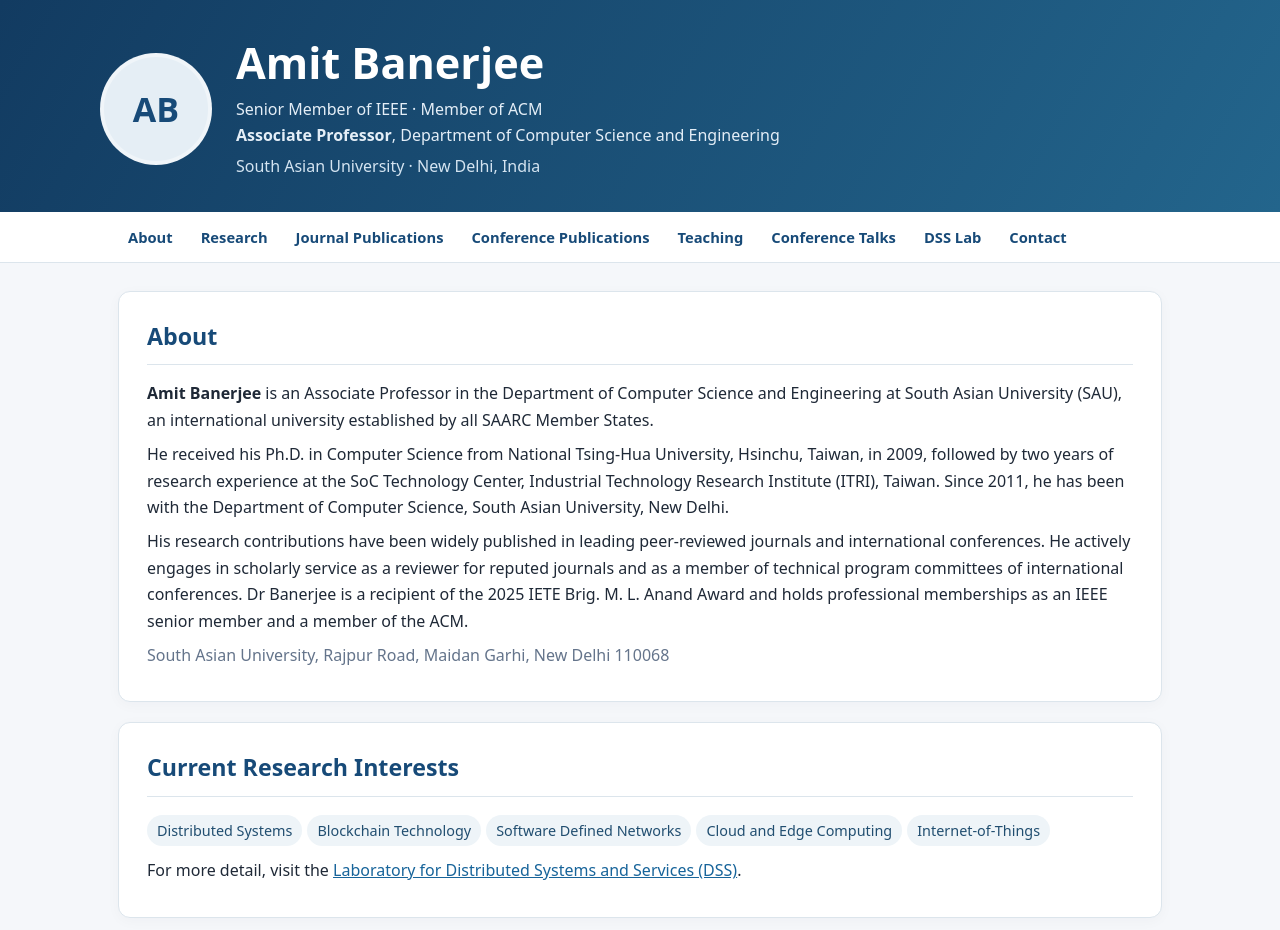
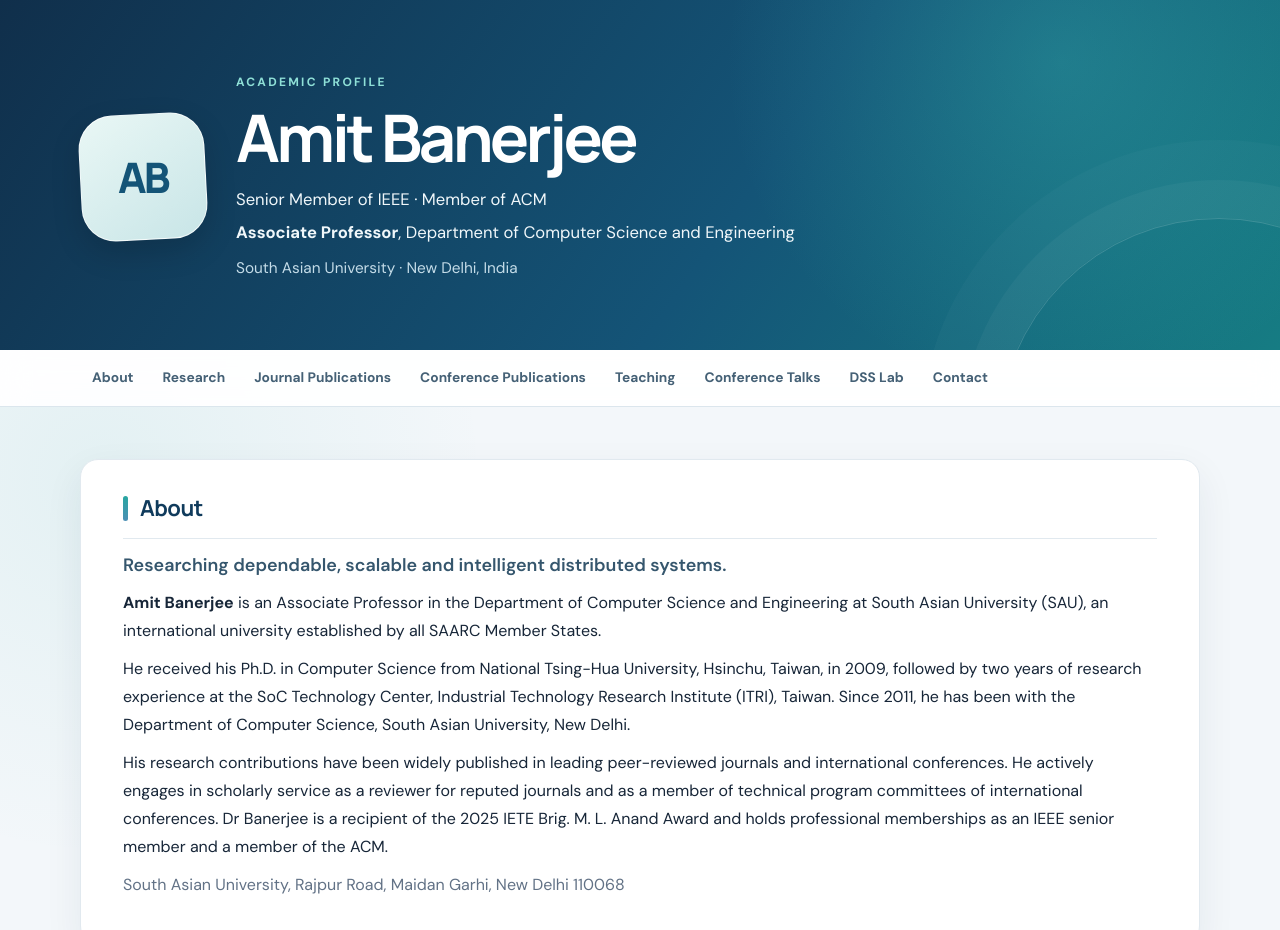
Before and after one commit to amit-banerjee-webpage/main, a plain HTML site: page index.html in a window 1280 px wide. Shown: the top 930 px of the page. Drawn offline with Linux system fonts and the light colour scheme.

Commit message:
Add files via upload

```diff
--- a/index.html
+++ b/index.html
@@ -5,49 +5,35 @@
 <meta name="viewport" content="width=device-width, initial-scale=1">
 <meta name="description" content="Academic homepage of Amit Banerjee, Associate Professor at South Asian University.">
 <title>Amit Banerjee | Academic Homepage</title>
-<style>
-:root{--ink:#1f2937;--muted:#64748b;--blue:#174a78;--pale:#eef4f8;--line:#dce5ec;--bg:#f5f7fa}
-*{box-sizing:border-box}html{scroll-behavior:smooth}body{margin:0;background:var(--bg);color:var(--ink);font:16px/1.65 system-ui,-apple-system,Segoe UI,Roboto,Arial,sans-serif}
-header{background:linear-gradient(120deg,#123b61,#23658c);color:white;padding:38px 20px 32px}
-.hero{max-width:1080px;margin:auto;display:flex;gap:24px;align-items:center}.avatar{width:112px;height:112px;border-radius:50%;background:#e5eef5;color:#174a78;display:grid;place-items:center;font-size:34px;font-weight:750;border:4px solid #ffffff66;flex:none}
-h1{font-size:clamp(2rem,5vw,2.7rem);line-height:1.15;margin:0 0 8px}.role{margin:0;color:#e4eef7}.sub{margin:5px 0 0;color:#d4e4f1}
-nav{position:sticky;top:0;background:white;border-bottom:1px solid var(--line);z-index:5;overflow-x:auto}
-nav .inner{max-width:1080px;margin:auto;padding:0 16px;display:flex;gap:4px;white-space:nowrap}
-nav a{display:block;padding:13px 12px;color:var(--blue);text-decoration:none;font-size:.92rem;font-weight:600}nav a:hover{background:var(--pale)}
-main{max-width:1080px;margin:28px auto;padding:0 18px 50px}.card{background:white;border:1px solid var(--line);border-radius:12px;padding:25px 28px;margin:0 0 20px;box-shadow:0 3px 14px #172b3b08}
-h2{font-size:1.45rem;color:var(--blue);margin:0 0 15px;padding-bottom:9px;border-bottom:1px solid var(--line)}
-h3{margin:18px 0 8px;color:#284b68}p{margin:8px 0}.meta{color:var(--muted)}ul,ol{padding-left:24px}li{margin:7px 0}.contact a,a{color:#17649a}.contact{margin-top:15px}.pill{display:inline-block;background:var(--pale);color:#214e70;padding:4px 10px;border-radius:30px;margin:3px 5px 3px 0;font-size:.9rem}
-footer{text-align:center;color:var(--muted);padding:22px;font-size:.9rem}
-@media(max-width:650px){.hero{align-items:flex-start}.avatar{width:76px;height:76px;font-size:25px}.card{padding:20px 17px}nav a{padding:11px 9px;font-size:.85rem}}
-</style>
+<link rel="stylesheet" href="style.css">
 </head>
 <body>
-<header id="top">
- <div class="hero">
-  <div class="avatar" aria-hidden="true">AB</div>
+<header id="top" class="site-header">
+ <div class="hero container">
+  <div class="avatar" aria-hidden="true"><span>AB</span></div>
   <div>
-   <h1>Amit Banerjee</h1>
+   <p class="eyebrow">ACADEMIC PROFILE</p><h1>Amit Banerjee</h1>
    <p class="role">Senior Member of IEEE · Member of ACM</p>
    <p class="role"><strong>Associate Professor</strong>, Department of Computer Science and Engineering</p>
    <p class="sub">South Asian University · New Delhi, India</p>
   </div>
  </div>
 </header>
-<nav aria-label="Main navigation"><div class="inner">
+<nav class="site-nav" aria-label="Main navigation"><div class="inner container">
 <a href="#about">About</a><a href="#research">Research</a><a href="#journals">Journal Publications</a><a href="#conferences">Conference Publications</a><a href="#teaching">Teaching</a><a href="#participations">Conference Talks</a><a href="#lab">DSS Lab</a><a href="#contact">Contact</a>
 </div></nav>
-<main>
-<section class="card" id="about">
-<h2>About</h2>
+<main class="container page-layout">
+<section class="card content-card" id="about">
+<h2>About</h2><p class="lead">Researching dependable, scalable and intelligent distributed systems.</p>
 <p><strong>Amit Banerjee</strong> is an Associate Professor in the Department of Computer Science and Engineering at South Asian University (SAU), an international university established by all SAARC Member States.</p>
 <p>He received his Ph.D. in Computer Science from National Tsing-Hua University, Hsinchu, Taiwan, in 2009, followed by two years of research experience at the SoC Technology Center, Industrial Technology Research Institute (ITRI), Taiwan. Since 2011, he has been with the Department of Computer Science, South Asian University, New Delhi.</p>
 <p>His research contributions have been widely published in leading peer-reviewed journals and international conferences. He actively engages in scholarly service as a reviewer for reputed journals and as a member of technical program committees of international conferences. Dr Banerjee is a recipient of the 2025 IETE Brig. M. L. Anand Award and holds professional memberships as an IEEE senior member and a member of the ACM.</p>
 <p class="meta">South Asian University, Rajpur Road, Maidan Garhi, New Delhi 110068</p>
 </section>
-<section class="card" id="research"><h2>Current Research Interests</h2>
+<section class="card content-card" id="research"><h2>Current Research Interests</h2>
 <span class="pill">Distributed Systems</span><span class="pill">Blockchain Technology</span><span class="pill">Software Defined Networks</span><span class="pill">Cloud and Edge Computing</span><span class="pill">Internet-of-Things</span>
 <p>For more detail, visit the <a href="#lab">Laboratory for Distributed Systems and Services (DSS)</a>.</p></section>
-<section class="card" id="journals"><h2>Journal Publications</h2><ol>
+<section class="card content-card" id="journals"><h2>Journal Publications</h2><ol>
 <li>H. Kafle and A. Banerjee, “Greedy Asymmetric Block Construction with Two-Side Verification for Solving Jigsaw Puzzles,” <em>IEICE Transactions on Fundamentals of Electronics, Communications and Computer Sciences</em>, 2025.</li>
 <li>S. Pandey and A. Banerjee, “Cardinality constraint non-uniform sampling for maximizing reconstruction accuracy of time-varying signals,” <em>IEEE Transactions on Information Theory</em>, vol. 70, issue 9, pp. 6746–6756, June 2024.</li>
 <li>U. Prajapati, B. C. Chatterjee, and A. Banerjee, “GLBMF: Greedy-based Load Balancing in SDN by Reducing Switch Migrations and Prioritizing Mice Flow Traffic,” <em>Wireless Personal Communications</em>, Springer, 2024.</li>
@@ -67,7 +53,7 @@ footer{text-align:center;color:var(--muted);padding:22px;font-size:.9rem}
 <li>A. Banerjee and C.-T. King, “Building ring-like overlays on wireless ad hoc and sensor networks,” <em>IEEE Transactions on Parallel and Distributed Systems</em>, vol. 20(11), pp. 1553–1566, November 2009.</li>
 <li>H.-C. Lee, A. Banerjee, Y.-M. Fang, B.-J. Lee, and C.-T. King, “Design of a multi-functional wireless sensor for in-situ monitoring of debris flows,” <em>IEEE Transactions on Instrumentation and Measurement</em>, vol. 59(11), pp. 2958–2967, November 2010.</li>
 </ol></section>
-<section class="card" id="conferences"><h2>Conference Publications</h2><ol>
+<section class="card content-card" id="conferences"><h2>Conference Publications</h2><ol>
 <li>H. Kafle and A. Banerjee, “Solving large square jigsaw puzzles with quasi-linear candidate selection using DC-L1 norm,” VISAPP, Marbella, Spain, 2026 (accepted).</li>
 <li>M. Mondal and A. Banerjee, “DyNoS: Dynamic notary subset selection framework for validating cross-chain transactions using Stackelberg game,” 31st IEEE ICPADS, Hefei, China, 2025 (accepted).</li>
 <li>U. Prajapati, B. C. Chatterjee, and A. Banerjee, “FT-FSM: Fault-tolerant fractional switch migration for multi-controller software-defined networks,” IEEE ANTS, 2025 (accepted).</li>
@@ -92,10 +78,10 @@ footer{text-align:center;color:var(--muted);padding:22px;font-size:.9rem}
 <li>A. Banerjee, C. T. King, and H. C. Hsiao, “Embedding a Cluster-based Overlay Mesh in Mobile Ad hoc Networks without Cluster Heads,” ICPP, Oslo, Norway, 2005.</li>
 <li>H. C. Hsiao, P. S. Huang, A. Banerjee, and C. T. King, “Taking Advantage of the Overlay Geometrical Structures for Mobile Agent Communications,” IEEE IPDPS, Santa Fe, USA, 2004.</li>
 </ol></section>
-<section class="card" id="teaching"><h2>Teaching</h2><ol>
+<section class="card content-card" id="teaching"><h2>Teaching</h2><ol>
 <li>Advanced Data Structures and Algorithms (monsoon semester – 2025)</li><li>Fundamentals of Computer Programming (monsoon semester – 2025)</li><li>Design and Analysis of Algorithms (winter semester – 2025)</li><li>Data Structures (winter semester – 2025)</li><li>Advanced Data Structures and Algorithms (monsoon semester – 2024)</li><li>Computational Thinking (monsoon semester – 2024)</li><li>Design and Analysis of Algorithms (winter semester – 2024)</li><li>Cryptography and Network Security (winter semester – 2024)</li><li>Advanced Data Structures and Algorithms (monsoon semester – 2023)</li><li>Programming and Data Structures (monsoon semester – 2023)</li><li>Computer Networks</li>
 </ol></section>
-<section class="card" id="participations"><h2>Selected Conference Participations</h2><ol>
+<section class="card content-card" id="participations"><h2>Selected Conference Participations</h2><ol>
 <li>International Conference on Parallel and Distributed Systems (ICPADS 2025), Hefei, China, 14–17 December 2025.</li>
 <li>International Conference on Inventive Computation Technologies (ICICT 2024), Lalitpur, Nepal, 24–26 April 2024.</li>
 <li>High Performance Computing and Communications (HPCC 2023), Melbourne, Australia, 17–21 December 2023.</li>
@@ -108,7 +94,7 @@ footer{text-align:center;color:var(--muted);padding:22px;font-size:.9rem}
 <li>International Conference on Parallel Processing (ICPP 2005), Oslo, Norway.</li>
 <li>International Conference on Information Technology: Research and Education (ITRE 2005), Hsinchu, Taiwan.</li>
 </ol></section>
-<section class="card" id="lab"><h2>Laboratory for Distributed Systems and Services (DSS)</h2>
+<section class="card content-card" id="lab"><h2>Laboratory for Distributed Systems and Services (DSS)</h2>
 <p>The DSS Lab's research interests cover different aspects of the theory and practice of distributed systems, with a strong emphasis on scalability and high availability.</p>
 <p><a href="https://people.sau.int/~abanerjee/">Visit the original academic homepage</a> for the original laboratory and related resources.</p></section>
 <section class="card contact" id="contact"><h2>Contact</h2>
@@ -117,6 +103,6 @@ footer{text-align:center;color:var(--muted);padding:22px;font-size:.9rem}
 <p><strong>Institution:</strong> <a href="https://sau.int/" target="_blank" rel="noopener">South Asian University</a></p>
 </section>
 </main>
-<footer>Academic homepage content adapted from the <a href="https://people.sau.int/~abanerjee/">original website</a>. Built as a static, GitHub Pages-ready HTML page.</footer>
+<footer class="site-footer">Academic homepage content adapted from the <a href="https://people.sau.int/~abanerjee/">original website</a>. Built as a static, GitHub Pages-ready HTML page.</footer>
 </body>
 </html>
--- /dev/null
+++ b/style.css
@@ -0,0 +1,141 @@
+/* Amit Banerjee — academic profile theme */
+@import url('https://fonts.googleapis.com/css2?family=DM+Sans:wght@400;500;600;700&family=Manrope:wght@400;500;600;700;800&display=swap');
+
+:root {
+  color-scheme: light;
+  --ink: #172638;
+  --muted: #627286;
+  --blue: #175b83;
+  --blue-deep: #103b5c;
+  --teal: #28a6a1;
+  --paper: #ffffff;
+  --canvas: #f3f7fa;
+  --line: #e1e9ef;
+  --soft: #eaf4f6;
+  --shadow: 0 14px 38px rgba(20, 48, 72, .07);
+}
+
+* { box-sizing: border-box; }
+html { scroll-behavior: smooth; scroll-padding-top: 82px; }
+body {
+  margin: 0;
+  background:
+    radial-gradient(circle at 8% 8%, rgba(40,166,161,.08), transparent 24rem),
+    var(--canvas);
+  color: var(--ink);
+  font: 16px/1.75 "DM Sans", system-ui, -apple-system, "Segoe UI", sans-serif;
+}
+.container { width: min(1120px, calc(100% - 40px)); margin-inline: auto; }
+
+.site-header {
+  position: relative;
+  overflow: hidden;
+  color: #fff;
+  padding: 72px 0 68px;
+  background:
+    radial-gradient(circle at 83% 18%, rgba(63,195,187,.28), transparent 21rem),
+    linear-gradient(125deg, #102f4b 0%, #145477 58%, #167c83 100%);
+}
+.site-header::after {
+  content: "";
+  position: absolute;
+  width: 440px; height: 440px;
+  right: -160px; bottom: -310px;
+  border: 1px solid rgba(255,255,255,.16);
+  border-radius: 50%;
+  box-shadow: 0 0 0 38px rgba(255,255,255,.035), 0 0 0 78px rgba(255,255,255,.025);
+}
+.hero { display: flex; align-items: center; gap: 30px; position: relative; z-index: 1; }
+.avatar {
+  display: grid; place-items: center; flex: 0 0 126px;
+  width: 126px; height: 126px; border-radius: 34px;
+  background: linear-gradient(145deg, #e9f7f5, #c8e5e7);
+  color: #145477; border: 1px solid rgba(255,255,255,.7);
+  box-shadow: 0 12px 30px rgba(0,0,0,.15);
+  transform: rotate(-3deg);
+}
+.avatar span { font: 800 42px/1 "Manrope", sans-serif; transform: rotate(3deg); letter-spacing: -3px; }
+.eyebrow {
+  margin: 0 0 9px; color: #8fe0d7; font-size: .75rem;
+  font-weight: 700; letter-spacing: .19em;
+}
+h1, h2, h3 { font-family: "Manrope", "DM Sans", sans-serif; }
+h1 { font-size: clamp(2.5rem, 6vw, 4.1rem); line-height: 1.08; letter-spacing: -.055em; margin: 0 0 12px; }
+.role { margin: 4px 0; color: #f0f7fa; font-size: 1.04rem; }
+.sub { margin: 8px 0 0; color: #c4dce8; font-size: .96rem; }
+
+.site-nav {
+  position: sticky; top: 0; z-index: 20;
+  background: rgba(255,255,255,.92);
+  border-bottom: 1px solid rgba(216,228,236,.9);
+  backdrop-filter: blur(14px);
+}
+.site-nav .inner { display: flex; gap: 5px; overflow-x: auto; scrollbar-width: thin; }
+.site-nav a {
+  flex: 0 0 auto; display: block; padding: 15px 12px;
+  color: #456176; text-decoration: none; font-size: .86rem; font-weight: 700;
+  border-bottom: 2px solid transparent; transition: color .2s, border-color .2s;
+}
+.site-nav a:hover, .site-nav a:focus-visible { color: var(--blue); border-bottom-color: var(--teal); outline: none; }
+
+.page-layout { padding-top: 42px; padding-bottom: 60px; }
+.content-card {
+  background: var(--paper); border: 1px solid var(--line); border-radius: 18px;
+  padding: clamp(22px, 4vw, 38px); margin: 0 0 24px;
+  box-shadow: var(--shadow);
+  scroll-margin-top: 90px;
+}
+.content-card h2 {
+  display: flex; align-items: center; gap: 12px;
+  margin: 0 0 20px; padding: 0 0 15px;
+  color: var(--blue-deep); border-bottom: 1px solid var(--line);
+  font-size: 1.38rem; line-height: 1.3; letter-spacing: -.025em;
+}
+.content-card h2::before {
+  content: ""; width: 5px; height: 25px; flex: 0 0 5px;
+  border-radius: 8px; background: linear-gradient(var(--teal), #4c8fb4);
+}
+.content-card h3 { color: var(--blue-deep); margin-top: 24px; }
+.content-card p { margin: 10px 0; }
+.lead { color: #35566d; font-size: 1.12rem; font-weight: 600; line-height: 1.55; margin-top: -7px !important; }
+.content-card a { color: #087b88; font-weight: 600; text-decoration-thickness: 1px; text-underline-offset: 3px; }
+.content-card a:hover { color: #104b70; }
+.content-card ol, .content-card ul { padding-left: 1.35rem; }
+.content-card li { padding-left: 5px; margin: 11px 0; color: #35485a; }
+.content-card li::marker { color: #279b9a; font-weight: 700; }
+.meta { color: var(--muted); }
+.pill {
+  display: inline-flex; align-items: center; margin: 4px 6px 5px 0;
+  padding: 7px 13px; border-radius: 999px;
+  color: #17626d; background: var(--soft); border: 1px solid #d6ebea;
+  font-size: .88rem; font-weight: 600;
+}
+.contact p { margin: 13px 0; }
+.site-footer {
+  padding: 28px 20px; text-align: center; color: #718195;
+  background: #eaf0f4; border-top: 1px solid var(--line); font-size: .9rem;
+}
+.site-footer a { color: var(--blue); font-weight: 700; }
+
+@media (min-width: 900px) {
+  .page-layout { padding-top: 52px; }
+  .content-card { padding: 34px 42px; }
+}
+@media (max-width: 640px) {
+  .container { width: min(100% - 28px, 1120px); }
+  .site-header { padding: 48px 0 44px; }
+  .hero { align-items: flex-start; gap: 18px; }
+  .avatar { flex-basis: 76px; width: 76px; height: 76px; border-radius: 23px; }
+  .avatar span { font-size: 27px; }
+  h1 { font-size: clamp(2rem, 9vw, 2.8rem); }
+  .role { font-size: .91rem; line-height: 1.5; }
+  .sub { font-size: .86rem; }
+  .site-nav .inner { width: 100%; padding-inline: 10px; }
+  .site-nav a { padding: 13px 10px; font-size: .82rem; }
+  .page-layout { padding-top: 22px; }
+  .content-card { border-radius: 14px; margin-bottom: 16px; }
+}
+@media (prefers-reduced-motion: reduce) {
+  html { scroll-behavior: auto; }
+  *, *::before, *::after { transition-duration: .01ms !important; }
+}
```
